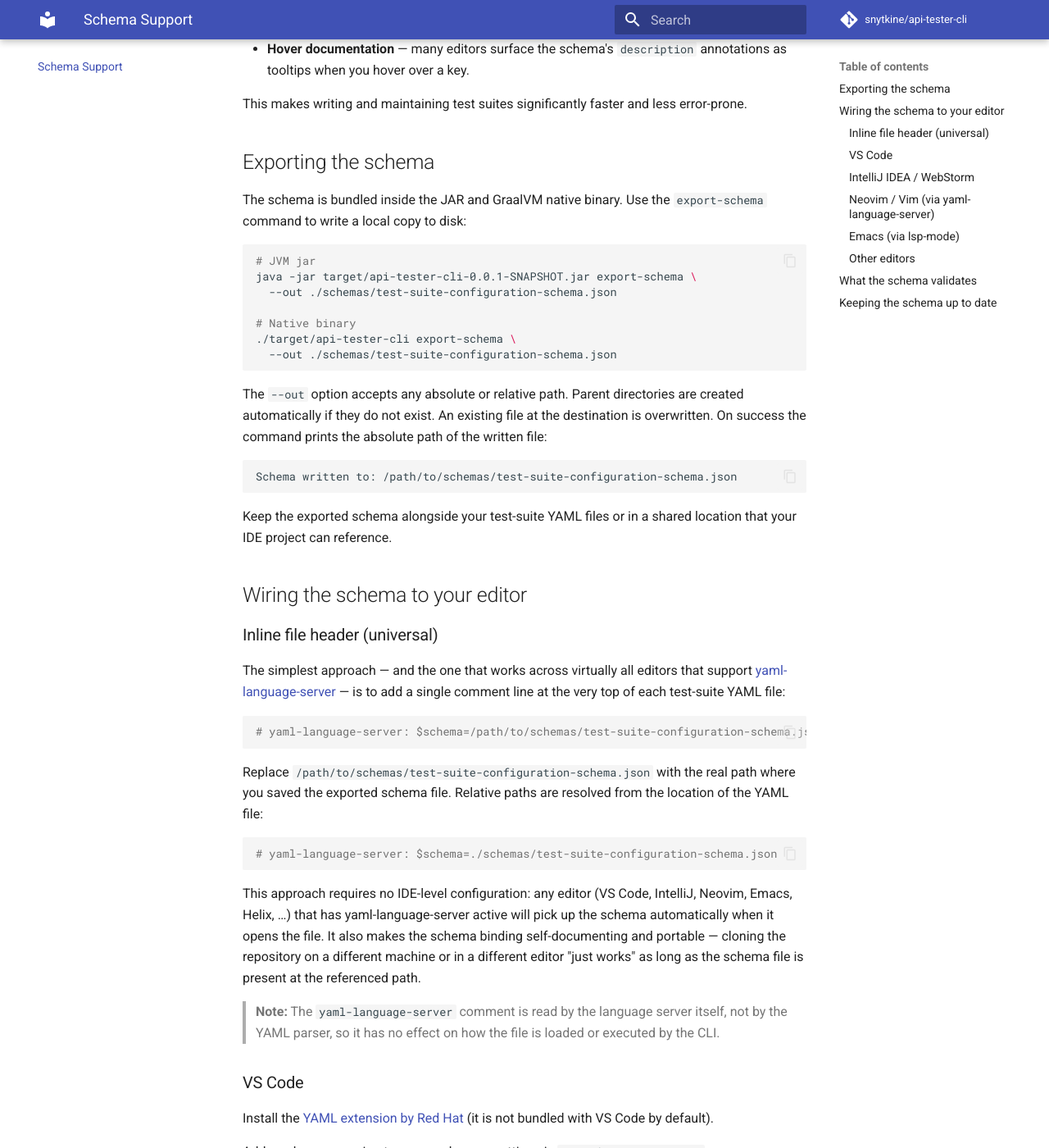
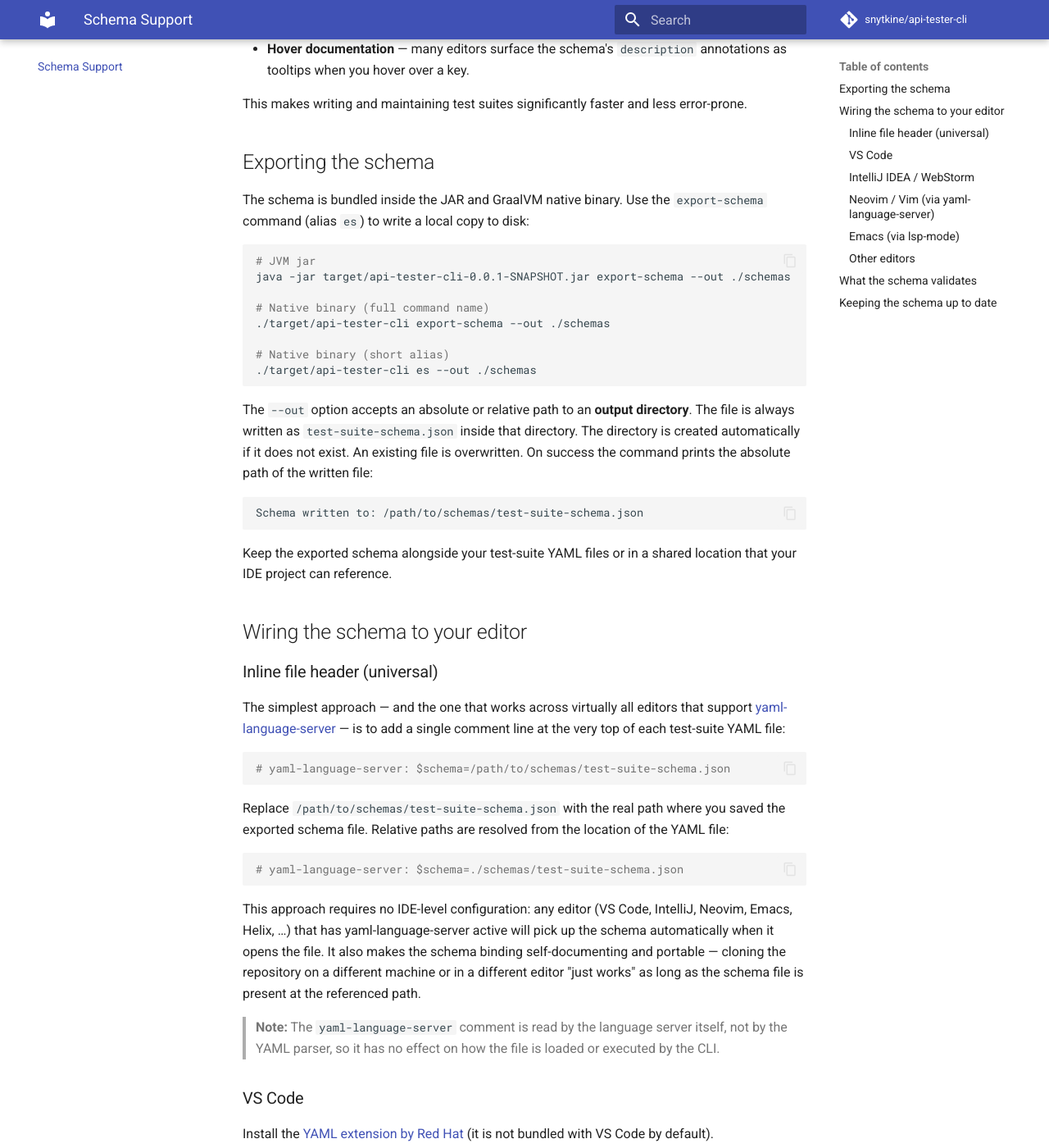
Before and after one commit to snytkine/api-tester-cli, an MkDocs documentation site: the page built from docs/schema-support.md, in a window 1280 px wide and 1400 px high, scrolled down 366 px. Shown: the whole window at 82% size. Built offline with MkDocs 1.6.1 and Material for MkDocs 9.7.7, drawn with Linux system fonts in a browser that asks for light colours; comment, search, counter and statistics services are not loaded; some of the changed text lies outside the part shown.

Commit message:
feat: added shell command to export test-suite JSON schema to a file Issue https://github.com/snytkine/api-tester-cli/issues/3

````diff
--- a/docs/schema-support.md
+++ b/docs/schema-support.md
@@ -10,22 +10,27 @@ This makes writing and maintaining test suites significantly faster and less err
 
 ## Exporting the schema
 
-The schema is bundled inside the JAR and GraalVM native binary. Use the `export-schema` command to write a local copy to disk:
+The schema is bundled inside the JAR and GraalVM native binary. Use the `export-schema` command
+(alias `es`) to write a local copy to disk:
 
 ```bash
 # JVM jar
-java -jar target/api-tester-cli-0.0.1-SNAPSHOT.jar export-schema \
-  --out ./schemas/test-suite-configuration-schema.json
+java -jar target/api-tester-cli-0.0.1-SNAPSHOT.jar export-schema --out ./schemas
 
-# Native binary
-./target/api-tester-cli export-schema \
-  --out ./schemas/test-suite-configuration-schema.json
+# Native binary (full command name)
+./target/api-tester-cli export-schema --out ./schemas
+
+# Native binary (short alias)
+./target/api-tester-cli es --out ./schemas
 ```
 
-The `--out` option accepts any absolute or relative path. Parent directories are created automatically if they do not exist. An existing file at the destination is overwritten. On success the command prints the absolute path of the written file:
+The `--out` option accepts an absolute or relative path to an **output directory**. The file is
+always written as `test-suite-schema.json` inside that directory. The directory is created
+automatically if it does not exist. An existing file is overwritten. On success the command prints
+the absolute path of the written file:
 
 ```
-Schema written to: /path/to/schemas/test-suite-configuration-schema.json
+Schema written to: /path/to/schemas/test-suite-schema.json
 ```
 
 Keep the exported schema alongside your test-suite YAML files or in a shared location that your IDE project can reference.
@@ -39,14 +44,14 @@ The simplest approach — and the one that works across virtually all editors th
 single comment line at the very top of each test-suite YAML file:
 
 ```yaml
-# yaml-language-server: $schema=/path/to/schemas/test-suite-configuration-schema.json
+# yaml-language-server: $schema=/path/to/schemas/test-suite-schema.json
 ```
 
-Replace `/path/to/schemas/test-suite-configuration-schema.json` with the real path where you saved
+Replace `/path/to/schemas/test-suite-schema.json` with the real path where you saved
 the exported schema file. Relative paths are resolved from the location of the YAML file:
 
 ```yaml
-# yaml-language-server: $schema=./schemas/test-suite-configuration-schema.json
+# yaml-language-server: $schema=./schemas/test-suite-schema.json
 ```
 
 This approach requires no IDE-level configuration: any editor (VS Code, IntelliJ, Neovim, Emacs,
@@ -67,7 +72,7 @@ Add a schema mapping to your workspace settings in `.vscode/settings.json`:
 ```json
 {
   "yaml.schemas": {
-    "./schemas/test-suite-configuration-schema.json": "**/*suite*.yml"
+    "./schemas/test-suite-schema.json": "**/*suite*.yml"
   }
 }
 ```
@@ -77,7 +82,7 @@ The glob pattern on the right controls which files the schema applies to. Adjust
 ```json
 {
   "yaml.schemas": {
-    "./schemas/test-suite-configuration-schema.json": [
+    "./schemas/test-suite-schema.json": [
       "**/*-suite.yml",
       "**/*-suite-*.yml",
       "**/test-suite*.yml"
@@ -110,7 +115,7 @@ require('lspconfig').yamlls.setup({
   settings = {
     yaml = {
       schemas = {
-        ["/path/to/schemas/test-suite-configuration-schema.json"] = "*-suite.yml"
+        ["/path/to/schemas/test-suite-schema.json"] = "*-suite.yml"
       }
     }
   }
@@ -123,7 +128,7 @@ After installing `lsp-mode` and `yaml-language-server`, add to your config:
 
 ```elisp
 (setq lsp-yaml-schemas
-      '((local . ("/path/to/schemas/test-suite-configuration-schema.json"
+      '((local . ("/path/to/schemas/test-suite-schema.json"
                   . "*-suite.yml"))))
 ```
 
@@ -147,4 +152,6 @@ When you type `- type: ` inside an `assertions` list, a compliant editor will of
 
 ## Keeping the schema up to date
 
-The schema is versioned with the tool. When you upgrade `api-tester-cli`, re-run `export-schema` to overwrite the local copy with the version matching the new binary. The command always overwrites the destination file, so no manual cleanup is required.
+The schema is versioned with the tool. When you upgrade `api-tester-cli`, re-run `export-schema`
+(or `es`) to overwrite the local copy with the version matching the new binary. The command always
+overwrites the destination file, so no manual cleanup is required.
````
Also changed, not shown: README.md (+17 -7 lines), docs/cli-reference.md (+15 -8 lines), 4 other files.
